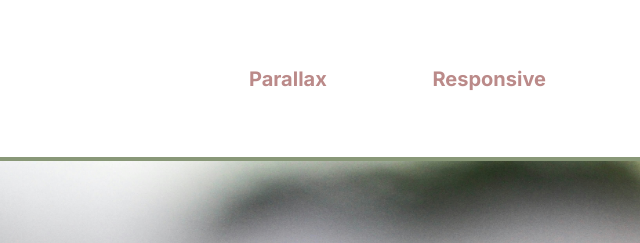
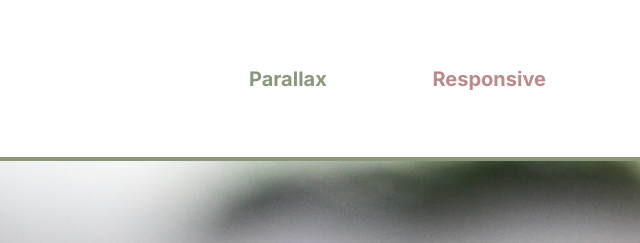
Before and after one commit to TephyWifi/Stephanie-Portfolio, a website: page index.html in a window 1280 px wide. In both pictures the pointer is over the link "Parallax". Shown: the top 243 px of the page, 430-1070 px from the left. Drawn offline with Linux system fonts and the light colour scheme; a web font is replaced by a local one.

Commit message:
fixed hover on nav

```diff
--- a/css/style.css
+++ b/css/style.css
@@ -82,7 +82,7 @@ nav a {
   padding-left: 5rem;
 }
 
-nav li:hover {
+nav a:hover {
   color: var(--moss-green);
   transition: color 0.4s ease;
 
```
